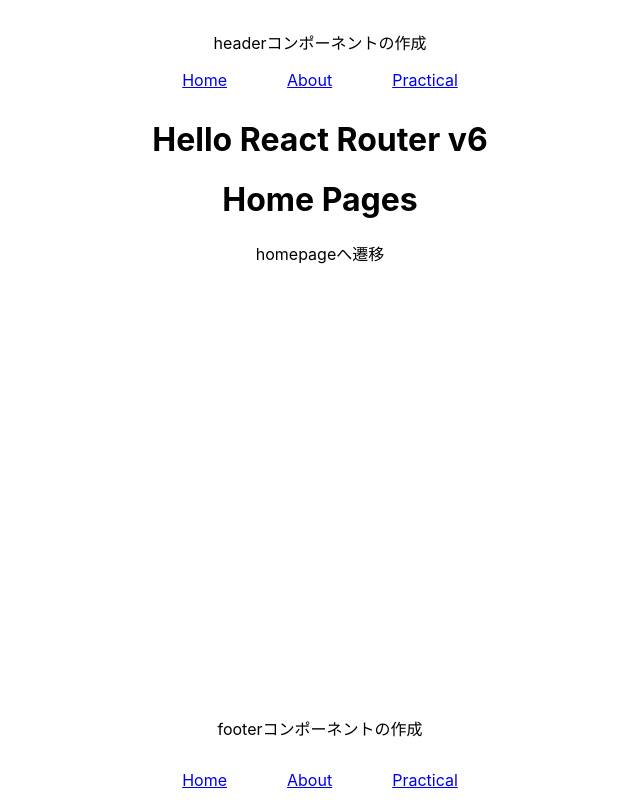
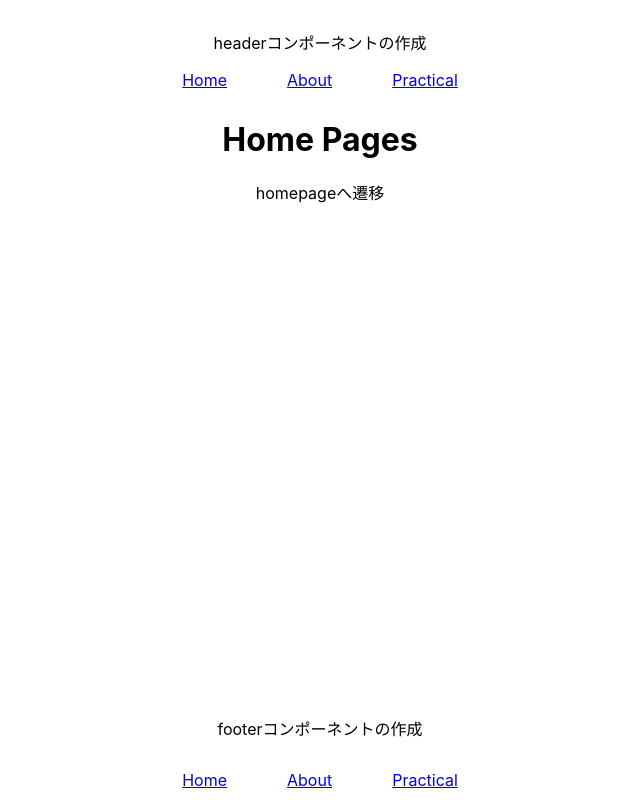
Before and after one commit to morihisashi/webpage-react, a React (Create React App) app in the folder webpage-react/: page / in a window 1280 px wide. Shown: the whole page, without its empty margins (320-960 px from the left). Built offline with nearby package versions, Linux system fonts and the light colour scheme.

Commit message:
いらない行の削除

```diff
--- a/webpage-react/src/App.js
+++ b/webpage-react/src/App.js
@@ -1,4 +1,3 @@
-import './App.css';
 import { Routes, Route } from 'react-router-dom';
 import { Homepage } from './pages/Homepage';
 import { Aboutpage } from './pages/Aboutpage';
@@ -8,7 +7,6 @@ import { Notpage } from './pages/Notpage'
 export default function App() {
   return (
     <div>
-      <h1 className={"App"}>Hello React Router v6</h1>
       <Routes>
         <Route path="/" element={<Homepage />} />
         <Route path="/about" element={<Aboutpage />} />
```
